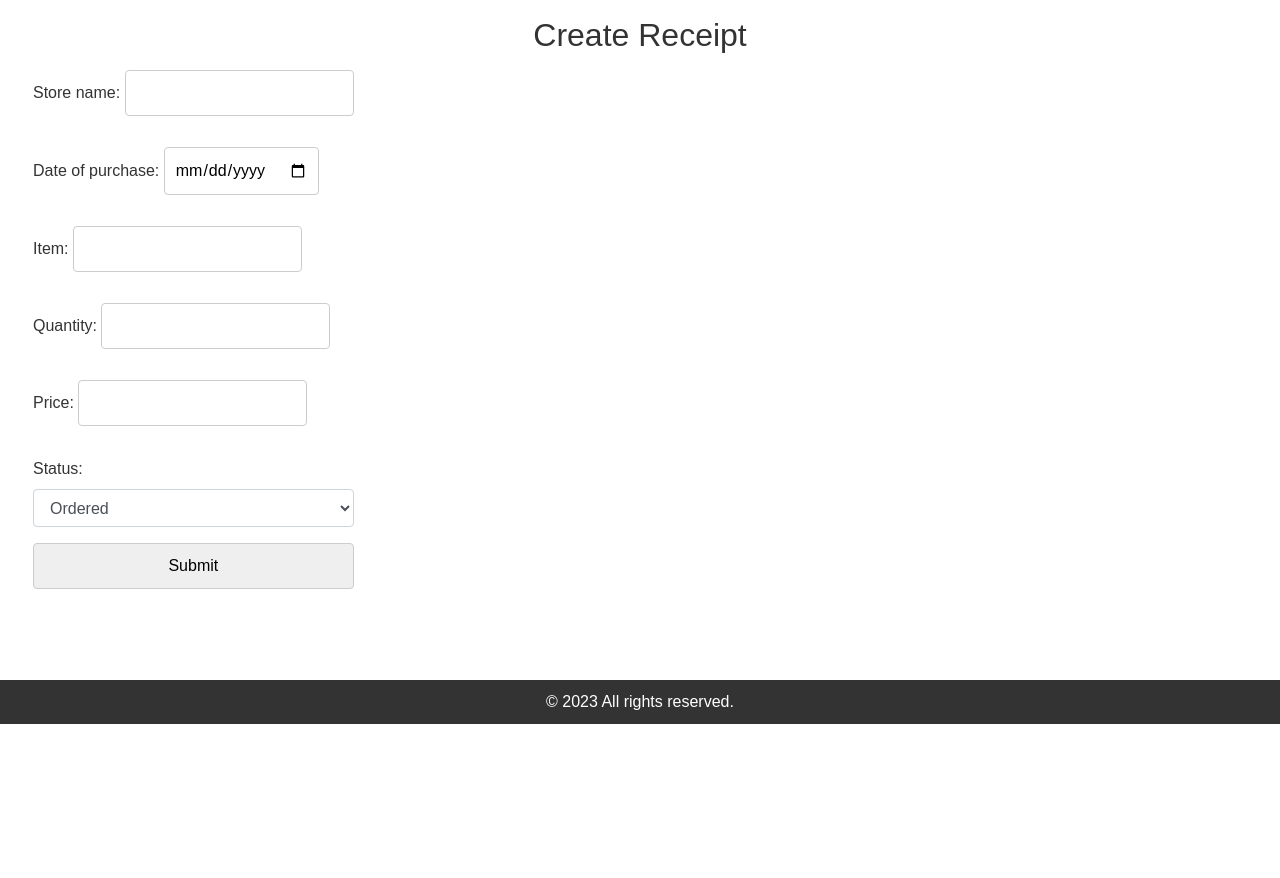
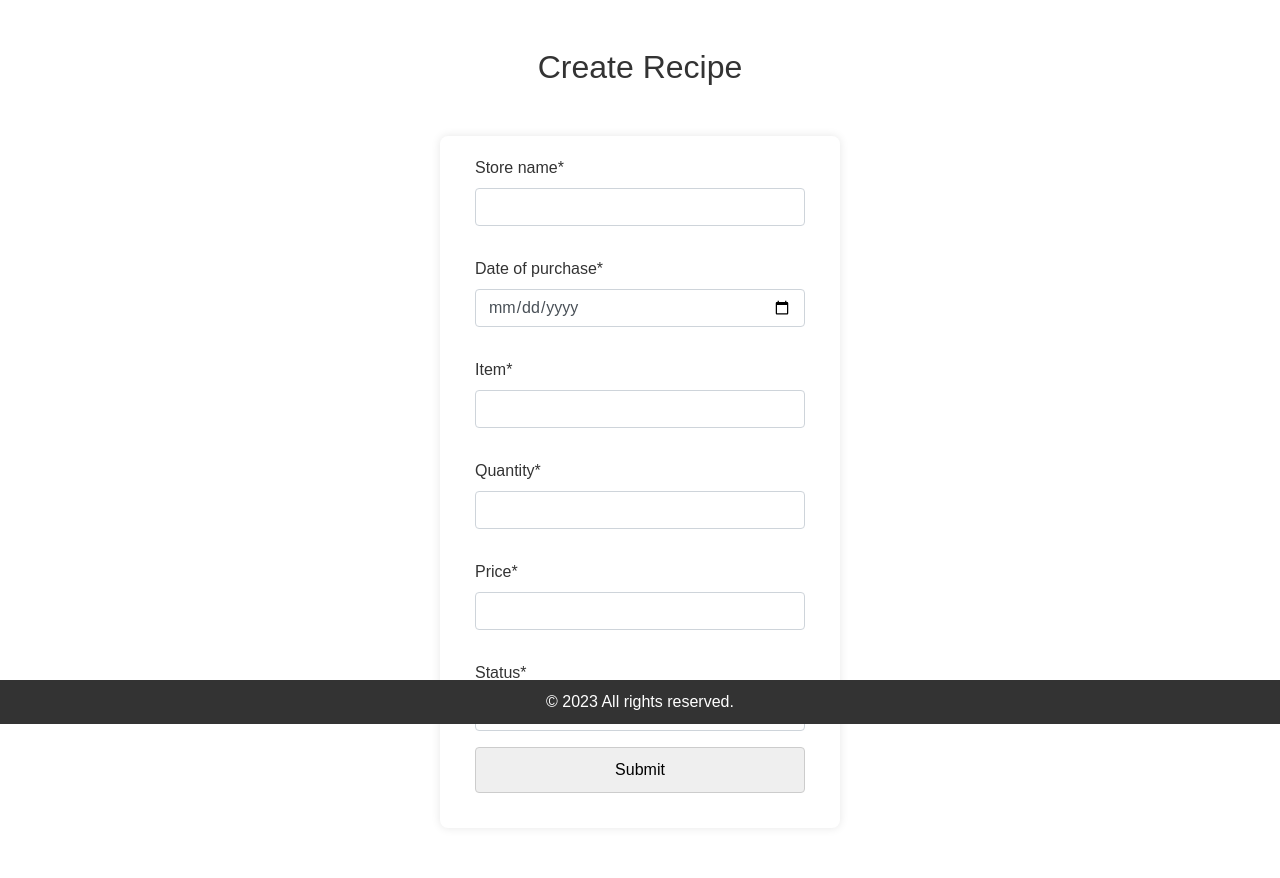
Before and after one commit to SaberHardy/RecieptTracker, a Django app: page /create_receipt/ in a window 1280 px wide. Shown: the part 76-954 px from the top of the page. Before the commit the page ends 800 px from the top, so only its background shows below. Run offline with Django 5.2, Linux system fonts and the light colour scheme; the visitor is signed in with stand-in values (Sample User, id 1); some libraries are stand-ins or nearby versions.

Commit message:
update create page

```diff
--- a/static/css/styles.css
+++ b/static/css/styles.css
@@ -132,3 +132,7 @@
     width: 50%;
     padding: 10px;
 }
+
+.content-div {
+    margin-bottom: 100px;
+}
--- a/templates/trackApp/base.html
+++ b/templates/trackApp/base.html
@@ -69,7 +69,7 @@
     </div>
 </nav>
 
-<div class="mx-5">
+<div class="content-div mx-5 my-5">
     {% block content %}
     {% endblock %}
 </div>
--- a/templates/trackApp/create_receipt.html
+++ b/templates/trackApp/create_receipt.html
@@ -1,14 +1,17 @@
 {% extends 'trackApp/base.html' %}
+{% load crispy_forms_tags %}
 
 {% block content %}
-    <h2 class="text-center my-3">Create Receipt</h2>
-    <div class='row card-group'>
-        <form method="POST" enctype="multipart/form-data">
-            {% csrf_token %}
+    <h2 class="text-center my-3">Create Recipe</h2>
+    <div class="container">
+        <div class="col justify-content-center">
+            <form method="POST" enctype="multipart/form-data">
+                {% csrf_token %}
 
-            {{ form.as_p }}
+                {{ form|crispy }}
 
-            <input type="submit" value="Submit">
-        </form>
+                <input type="submit" value="Submit">
+            </form>
+        </div>
     </div>
 {% endblock %}
--- a/trackApp/urls.py
+++ b/trackApp/urls.py
@@ -13,7 +13,8 @@
 
     path('track_item/', views.track_item, name='track_item'),
 
-    path('delete_item/<int:id>/', views.delete_item, name='delete_item'),
+    # path('delete_item/<int:id>/', views.delete_item, name='delete_item'),
+    path('delete_item/<int:pk>/', views.DeleteReceiptView.as_view(), name='delete_item'),
     path('create_receipt/', views.create_receipt, name='create_receipt'),
     path('update_receipt/<int:id>/', views.update_receipt, name='update_receipt'),
 ]
--- a/trackApp/views.py
+++ b/trackApp/views.py
@@ -3,8 +3,8 @@
 from django.db.models import Q
 from django.http import HttpResponseRedirect
 from django.shortcuts import render, get_object_or_404, redirect
-from django.urls import reverse
-from django.views.generic import ListView, DetailView
+from django.urls import reverse, reverse_lazy
+from django.views.generic import ListView, DetailView, DeleteView
 
 from trackApp.forms import RecipeForm
 from trackApp.models import Recipe
@@ -82,15 +82,20 @@
     return render(request, 'trackApp/track_item.html', context)
 
 
-@login_required
-def delete_item(request, id):
-    try:
-        item_to_delete = Recipe.objects.get(id=id)
-        item_to_delete.delete()
-        return HttpResponseRedirect(reverse('index'))
-    except Exception as e:
-        print("The item doesn't exists")
-        return HttpResponseRedirect(reverse('index'))
+# @login_required
+# def delete_item(request, id):
+#     try:
+#         item_to_delete = Recipe.objects.get(id=id)
+#         item_to_delete.delete()
+#         return HttpResponseRedirect(reverse('index'))
+#     except Exception as e:
+#         print("The item doesn't exists")
+#         return HttpResponseRedirect(reverse('index'))
+
+class DeleteReceiptView(DeleteView):
+    model = Recipe
+    template_name = 'trackApp/delete_receipt.html'
+    success_url = reverse_lazy('index')
 
 
 @login_required
```
Also changed, not shown: templates/trackApp/delete_receipt.html (added, +21 -0 lines).
